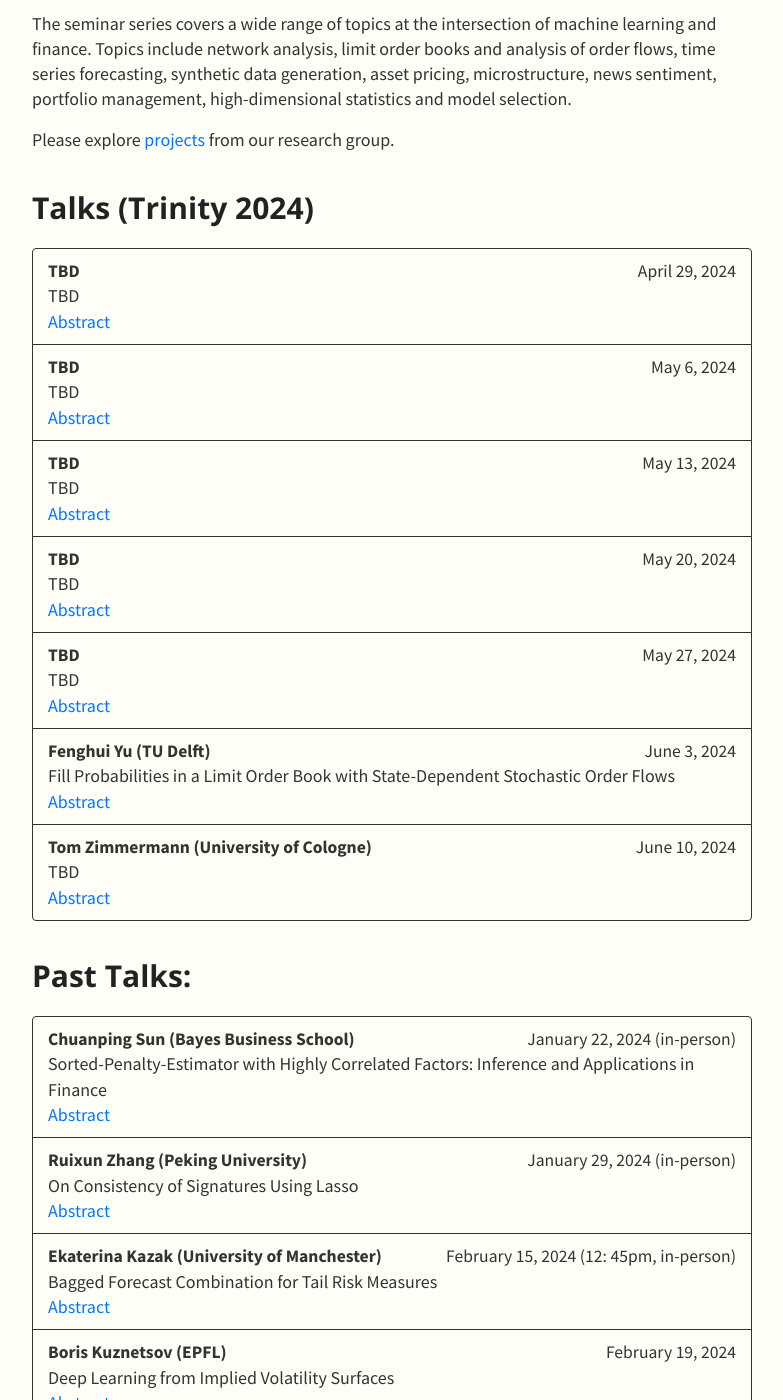
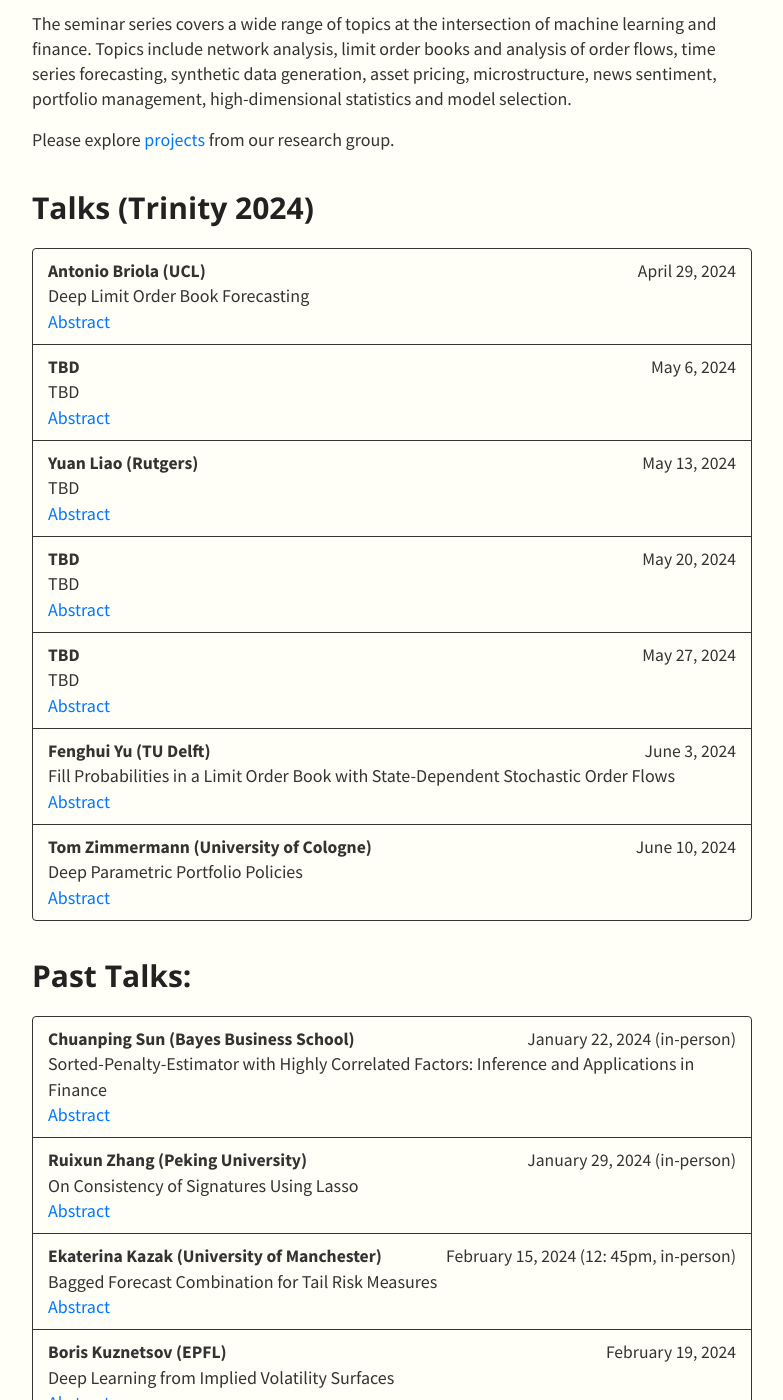
Before and after one commit to SML-Fin/SML-Fin.github.io, a Jekyll site: the page built from index.md, in a window 1280 px wide and 1400 px high, scrolled down 342 px. Shown: the whole window, without its empty margins (248-1031 px from the left). Built offline with Jekyll 4.4.1, drawn with Linux system fonts in a browser that asks for light colours; nearby versions of some CDN libraries; our own code applies the rules of GitHub Pages for plain Markdown files.

Commit message:
Update talks.yml

```diff
--- a/_data/talks.yml
+++ b/_data/talks.yml
@@ -1,14 +1,14 @@
 - type: Talks (Trinity 2024)
   members:
-    - speaker: TBD
+    - speaker: Antonio Briola (UCL)
       date: April 29, 2024
-      title: TBD
-      abstract: TBD
+      title: Deep Limit Order Book Forecasting
+      abstract: We exploit cutting-edge deep learning methodologies to explore the predictability of high-frequency Limit Order Book mid-price changes for a heterogeneous set of stocks traded on the NASDAQ exchange. In so doing, we release `LOBFrame', an open-source code base to efficiently process large-scale Limit Order Book data and quantitatively assess state-of-the-art deep learning models' forecasting capabilities. Our results are twofold. We demonstrate that the stocks' microstructural characteristics influence the efficacy of deep learning methods and that their high forecasting power does not necessarily correspond to actionable trading signals. We argue that traditional machine learning metrics fail to adequately assess the quality of forecasts in the Limit Order Book context. As an alternative, we propose an innovative operational framework that evaluates predictions' practicality by focusing on the probability of accurately forecasting complete transactions. This work offers academics and practitioners an avenue to make informed and robust decisions on the application of deep learning techniques, their scope and limitations, effectively exploiting emergent statistical properties of the Limit Order Book.
     - speaker: TBD
       date: May 6, 2024
       title: TBD
       abstract: TBD
-    - speaker: TBD
+    - speaker: Yuan Liao (Rutgers)
       date: May 13, 2024
       title: TBD
       abstract: TBD
@@ -26,8 +26,8 @@
       abstract: We delve into the computation of fill probabilities for limit orders positioned at various price levels within the limit order book, a critical aspect in execution optimization. We adopt a generic stochastic model to capture the dynamics of the order book as a series of queueing systems. This generic model is state-dependent and encompasses stylized factors. We subsequently derive semi-analytical expressions to compute the relevant probabilities within the context of state-dependent stochastic order flows. These probabilities cover various scenarios, including the probability of a change in the mid-price, the fill probabilities of orders posted at the best quotes, and those posted at a price level deeper in the book, before the opposite best quote moves. Lastly, we conduct extensive numerical experiments using real order book data from the foreign exchange spot market.
     - speaker: Tom Zimmermann (University of Cologne)
       date: June 10, 2024
-      title: TBD
-      abstract: TBD
+      title: Deep Parametric Portfolio Policies
+      abstract: We generalize the parametric portfolio policy framework to portfolio weight functions of any complexity by using deep neural networks. More complex network-based portfolio policies increase investor utility and achieve between 75 and 276 basis points higher monthly certainty equivalent returns than a comparable linear portfolio policy. Risk aversion serves an important function as an economically motivated model regularization parameter, with higher risk aversion leaning against model complexity. Overall, our findings demonstrate that, looking beyond expected returns, network-based policies better capture the non-linear relationship between investor utility and firm characteristics but the benefits of using complex models vary with investor preferences. Results hold after considering realistic portfolio settings with short sale or weight restrictions and returns after transaction costs.
 
 - type: Past Talks&#58;
   members:
```
